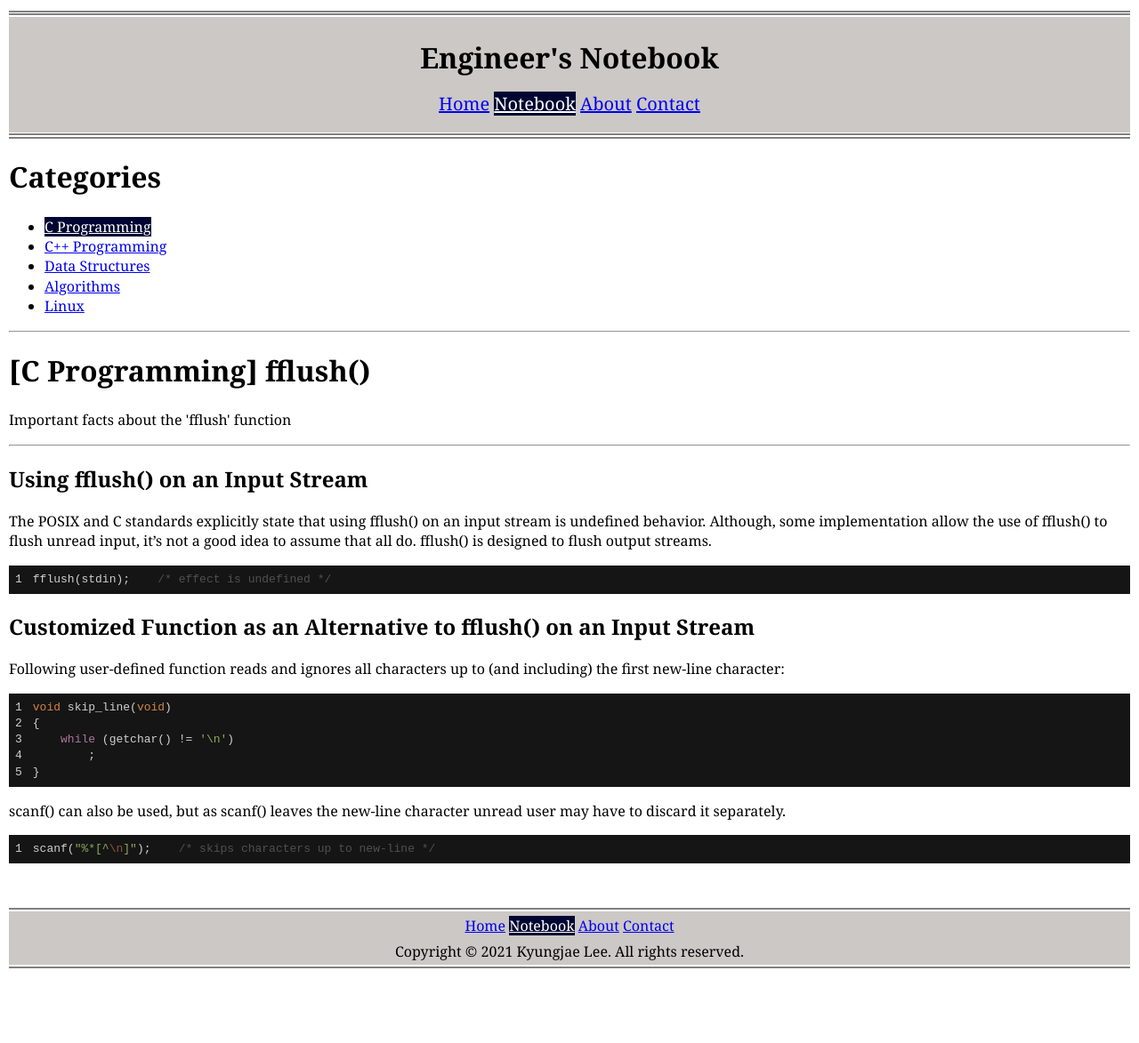
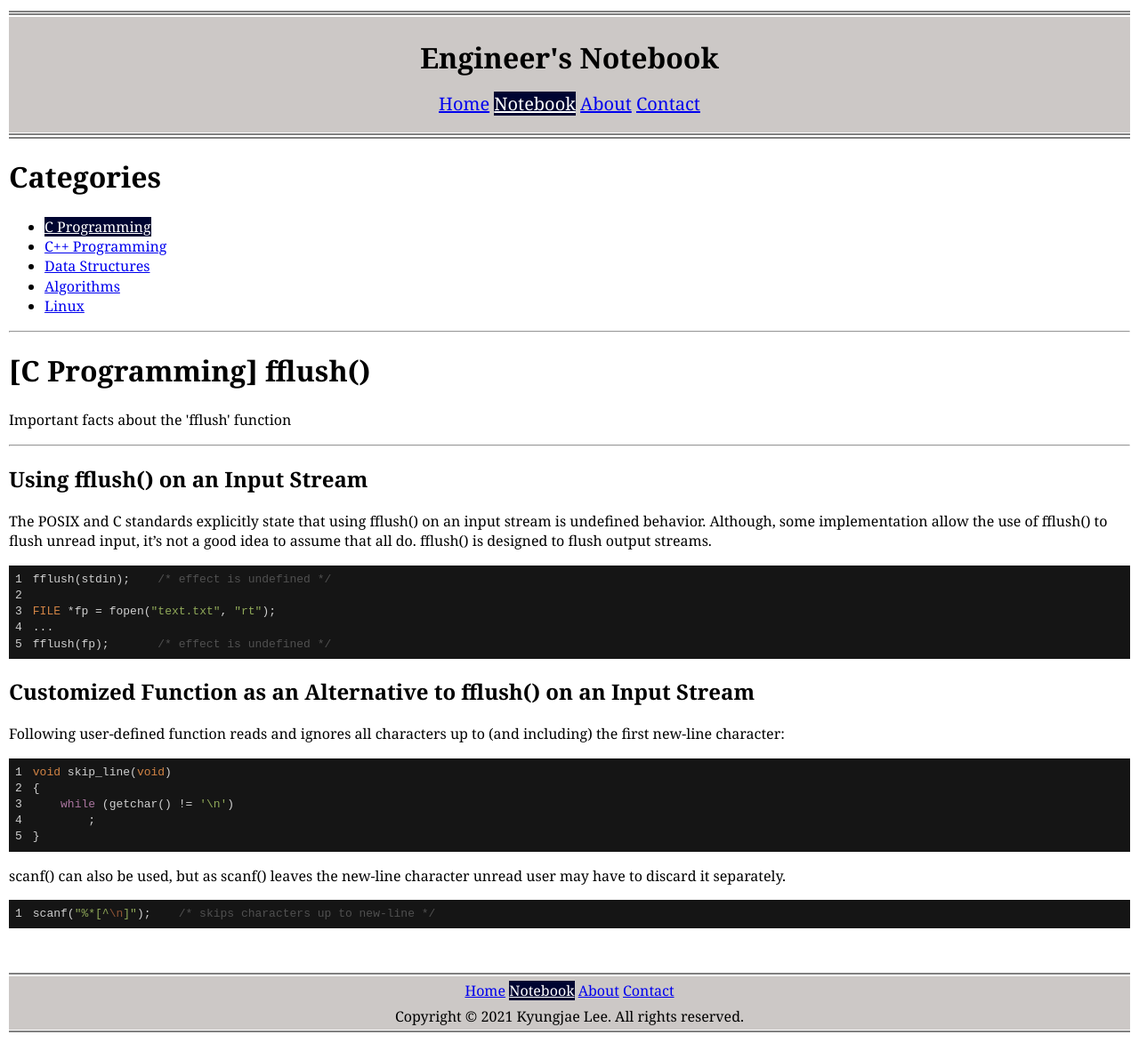
Before and after one commit to kyungjae-lee/kyungjae-lee.github.io, a Jekyll site: the page built from _posts/c-programming/2021-04-16-fflush.md, in a window 1280 px wide. Shown: the whole page at 89% size. Built offline with Jekyll 4.4.1, drawn with Linux system fonts in a browser that asks for light colours; before the commit the page ends 1100 px from its top, so only the background shows below that.

Commit message:
Update 'fflush' notes

````diff
--- a/_posts/c-programming/2021-04-16-fflush.md
+++ b/_posts/c-programming/2021-04-16-fflush.md
@@ -15,6 +15,10 @@ fflush() is designed to flush output streams.
 
 ```c
 fflush(stdin);    /* effect is undefined */
+
+FILE *fp = fopen("text.txt", "rt");
+...
+fflush(fp);       /* effect is undefined */
 ```
 
 
````
